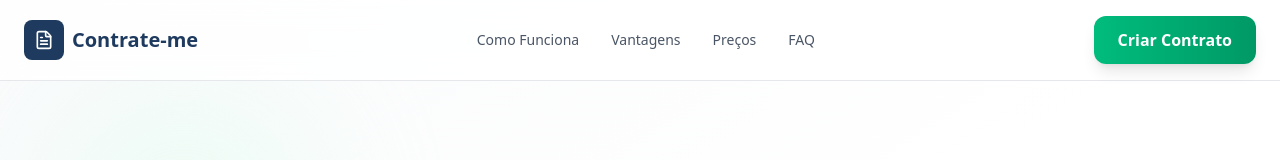
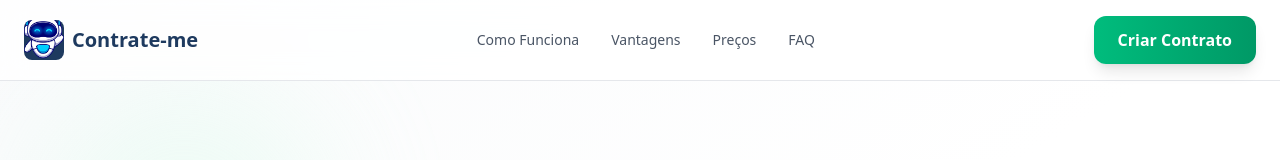
Before and after one commit to DanielHHEe/Meu-ia-inteligente, a React (Vite) app: page / in a window 1280 px wide. Shown: the top 160 px of the page. Built offline with nearby package versions, Linux system fonts and the light colour scheme.

Commit message:
commit mudanca no lay

```diff
--- a/src/App.jsx
+++ b/src/App.jsx
@@ -55,8 +55,12 @@ const Header = ({ onCreateContract }) => {
       <div className="container mx-auto px-4 md:px-6">
         <div className="flex items-center justify-between h-16 md:h-20">
           <a href="#" className="flex items-center gap-2">
-            <div className="w-10 h-10 rounded-lg bg-[#1e3a5f] flex items-center justify-center">
-              <FileText className="w-5 h-5 text-white" />
+            <div className="w-10 h-10 rounded-lg bg-[#1e3a5f] flex items-center justify-center overflow-hidden">
+              <img
+                src="/robozinho.png"
+                alt="Robozinho"
+                className="w-full h-full object-cover"
+              />
             </div>
             <span className="text-xl font-semibold text-[#1e3a5f]">
               Contrate-me
@@ -852,10 +856,14 @@ const Footer = () => {
         <div className="py-12 md:py-16 grid md:grid-cols-2 lg:grid-cols-4 gap-8">
           <div className="lg:col-span-1">
             <a href="#" className="flex items-center gap-2 mb-4">
-              <div className="w-10 h-10 rounded-lg bg-white/10 flex items-center justify-center">
-                <FileText className="w-5 h-5 text-white" />
+              <div className="w-10 h-10 rounded-lg bg-white/10 flex items-center justify-center overflow-hidden">
+                <img
+                  src="/robozinho.png"
+                  alt="Robozinho"
+                  className="w-full h-full object-cover"
+                />
               </div>
-              <span className="text-xl font-semibold">
+              <span className="text-xl font-semibold text-white">
                 Contrate-me
               </span>
             </a>
```
Also changed, not shown: public/robo.png (added), public/robozinho.png (added).
